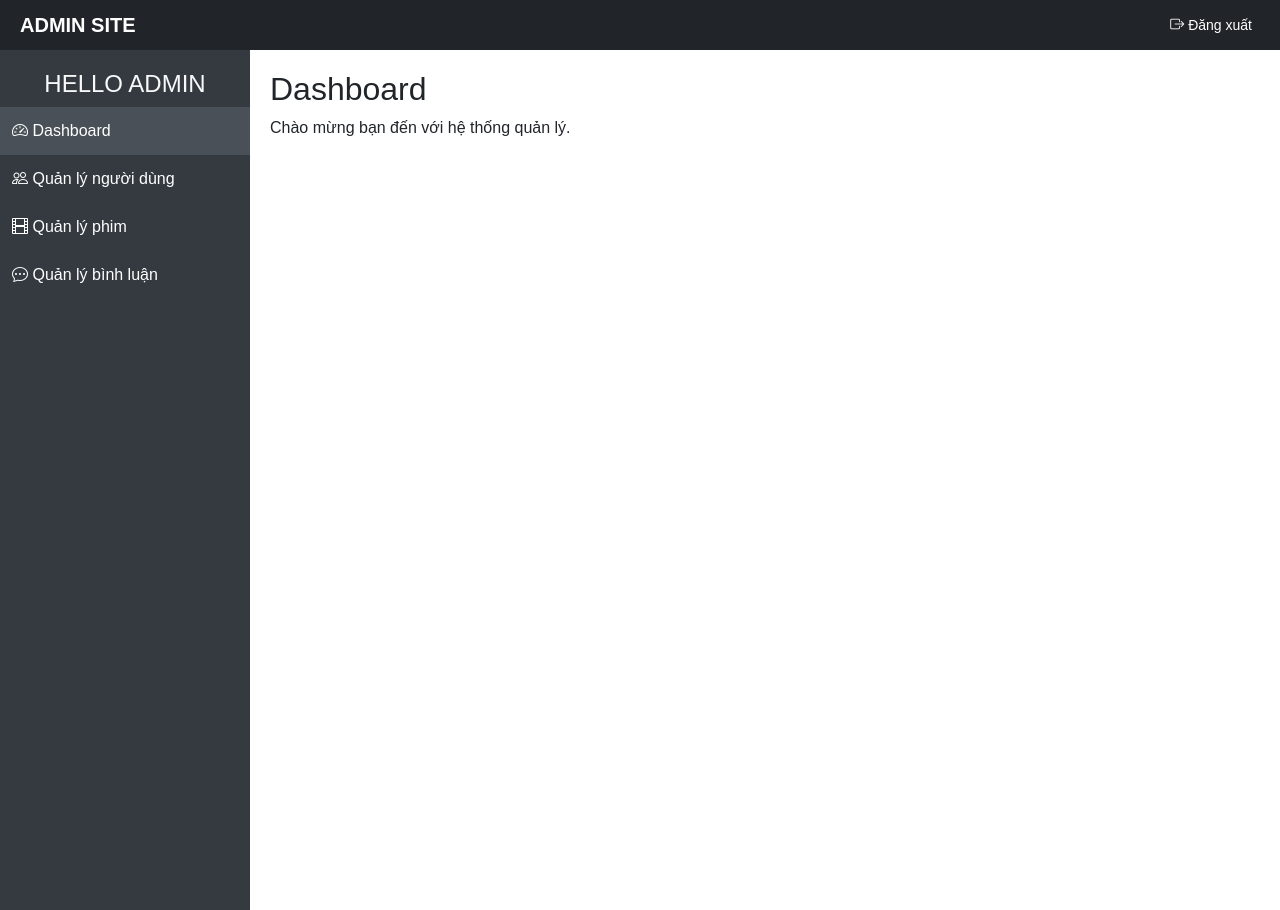
After one commit to HoangDuon/Movie-Ticket-Booking-Website, a PHP site: page /app/view/admin.php in a window 1280 px wide. The commit adds this page. Run offline with PHP 8.4, Linux system fonts and the light colour scheme.

Commit message:
chinh php

```diff
--- /dev/null
+++ b/app/view/admin.php
@@ -0,0 +1,136 @@
+<!DOCTYPE html>
+<html lang="vi">
+<head>
+    <meta charset="UTF-8">
+    <meta name="viewport" content="width=device-width, initial-scale=1.0">
+    <title>Quản lý hệ thống</title>
+    <link href="https://cdn.jsdelivr.net/npm/bootstrap@5.3.3/dist/css/bootstrap.min.css" rel="stylesheet">
+    <script src="https://cdn.jsdelivr.net/npm/bootstrap@5.3.3/dist/js/bootstrap.bundle.min.js"></script>
+    <link rel="stylesheet" href="https://cdn.jsdelivr.net/npm/bootstrap-icons/font/bootstrap-icons.css">
+    <style>
+        body {
+            font-family: Arial, sans-serif;
+        }
+
+        .navbar-custom {
+            background-color: #212529;
+            height: 50px;
+        }
+        .navbar-custom .navbar-brand {
+            color: white;
+            font-weight: bold;
+        }
+        .navbar-custom .logout {
+            color: white;
+            text-decoration: none;
+            font-size: 14px;
+        }
+        .navbar-custom .logout:hover {
+            color: #adb5bd;
+        }
+
+        .sidebar {
+            width: 250px;
+            height: 100vh;
+            background-color: #343a40;
+            position: fixed;
+            top: 50px;
+            left: 0;
+            padding-top: 20px;
+            transition: all 0.3s;
+        }
+        .sidebar a {
+            display: block;
+            color: white;
+            padding: 12px;
+            text-decoration: none;
+            cursor: pointer;
+        }
+        .sidebar a:hover, .sidebar a.active {
+            background-color: #495057;
+        }
+
+        .content {
+            margin-top: 50px;
+            margin-left: 250px;
+            padding: 20px;
+            transition: margin-left 0.3s;
+        }
+        .content.full {
+            margin-left: 70px;
+        }
+    </style>
+</head>
+<body>
+
+<nav class="navbar navbar-expand-lg navbar-dark navbar-custom fixed-top">
+    <div class="container-fluid">
+        <a class="navbar-brand ms-2" href="#">ADMIN SITE</a>
+        <div class="d-flex me-3">
+            <a class="logout" href="#"><i class="bi bi-box-arrow-right"></i> Đăng xuất</a>
+        </div>
+    </div>
+</nav>
+
+<div class="sidebar text-light" id="sidebar">
+    <h4 class="text-center">HELLO ADMIN</h4>
+    <a class="menu-item active" data-page="dashboard"><i class="bi bi-speedometer2"></i> Dashboard</a>
+    <a class="menu-item" data-page="users"><i class="bi bi-people"></i> Quản lý người dùng</a>
+    <a class="menu-item" data-page="movies"><i class="bi bi-film"></i> Quản lý phim</a>
+    <a class="menu-item" data-page="comments"><i class="bi bi-chat-dots"></i> Quản lý bình luận</a>
+</div>
+
+<div class="content" id="content">
+    <div id="main-content">
+        <h2>Dashboard</h2>
+        <p>Chào mừng bạn đến với hệ thống quản lý.</p>
+    </div>
+</div>
+
+<script>
+    const pages = {
+        dashboard: `<h2>Dashboard</h2><p>Chào mừng bạn đến với hệ thống quản lý.</p>`,
+        users: `
+            <h2>Quản lý người dùng</h2>
+            <table class="table table-bordered mt-3">
+                <thead class="table-dark">
+                    <tr>
+                        <th>STT</th>
+                        <th>Họ và tên</th>
+                        <th>Email</th>
+                        <th>Thao tác</th>
+                    </tr>
+                </thead>
+                <tbody>
+                    <tr>
+                        <td>1</td>
+                        <td>Nguyễn Văn A</td>
+                        <td>nguyena@gmail.com</td>
+                        <td><button class="btn btn-danger"><i class="bi bi-trash-fill"></i></button></td>
+                    </tr>
+                    <tr>
+                        <td>2</td>
+                        <td>Trần Thị B</td>
+                        <td>tranb@gmail.com</td>
+                        <td><button class="btn btn-danger"><i class="bi bi-trash-fill"></i></button></td>
+                    </tr>
+                </tbody>
+            </table>
+        `,
+        movies: `<h2>Quản lý phim</h2><p>Danh sách phim đang cập nhật...</p>`,
+        comments: `<h2>Quản lý bình luận</h2><p>Danh sách bình luận từ người dùng.</p>`
+    };
+
+    document.querySelectorAll(".menu-item").forEach(item => {
+        item.addEventListener("click", function() {
+            document.querySelectorAll(".menu-item").forEach(i => i.classList.remove("active"));
+            this.classList.add("active");
+
+            const page = this.getAttribute("data-page");
+            document.getElementById("main-content").innerHTML = pages[page];
+        });
+    });
+</script>
+
+</body>
+</html>
--- a/app/view/partials/header.php
+++ b/app/view/header.php
@@ -29,7 +29,7 @@
                 <header>
                     <div class="header-top">
                         <div class="hd-logo">
-                            <a href="/">
+                            <a href="index.php?page=home">
                                 <img src="../img/cinestar_logo.webp" alt="logo of Cinestar">
                             </a>
                         </div>
--- a/app/view/login.html
+++ b/app/view/login.html
@@ -106,7 +106,7 @@
 
                         <!-- Mật Khẩu -->
                         <div class="mb-3">
-                            <label for="password" class="form-label">Mật khẩu <span style="color: red;">*</span></label>
+                            <label for="password" class="form-label">Nhập lại mật khẩu <span style="color: red;">*</span></label>
                             <input type="password" name="password" id="passwordReg" class="form-control" required>
                             <i class="bi bi-eye-slash" id="togglePasswordReg"></i>
                             <span class="error" id="regPasswordError">Vui lòng nhập mật khẩu.</span>
--- a/config/database.txt
+++ b/config/database.txt
@@ -8,6 +8,7 @@ CREATE TABLE users (
     email       VARCHAR(100) UNIQUE NOT NULL,
     password    VARCHAR(255) NOT NULL,
     phone       VARCHAR(20) UNIQUE NOT NULL,
+    birthday    DATE NOT NULL,
     role        ENUM('Customer', 'Admin') DEFAULT 'Customer',
     member      ENUM('None', 'Silver', 'Gold', 'Diamond') DEFAULT 'None',
     created_at  TIMESTAMP DEFAULT CURRENT_TIMESTAMP,
--- a/index.php
+++ b/index.php
@@ -1,4 +1,4 @@
-<?php include("app/view/partials/header.php"); ?>
+<?php include("app/view/header.php"); ?>
 <div id="main-content">
     <?php
         $page = $_GET['page'] ?? 'home';
@@ -15,4 +15,4 @@
         }
     ?>
 </div>
-<?php include("app/view/partials/footer.php"); ?>
+<?php include("app/view/footer.php"); ?>
```
Also changed, not shown: app/controler/check_users.php (added, +22 -0 lines), app/controler/user_services.php (added, +52 -0 lines), app/view/login.php (+56 -20 lines), assets/js/login.js (+51 -17 lines), app/controler/index.php (deleted), app/view/footer.php (renamed from app/view/partials/footer.php).
